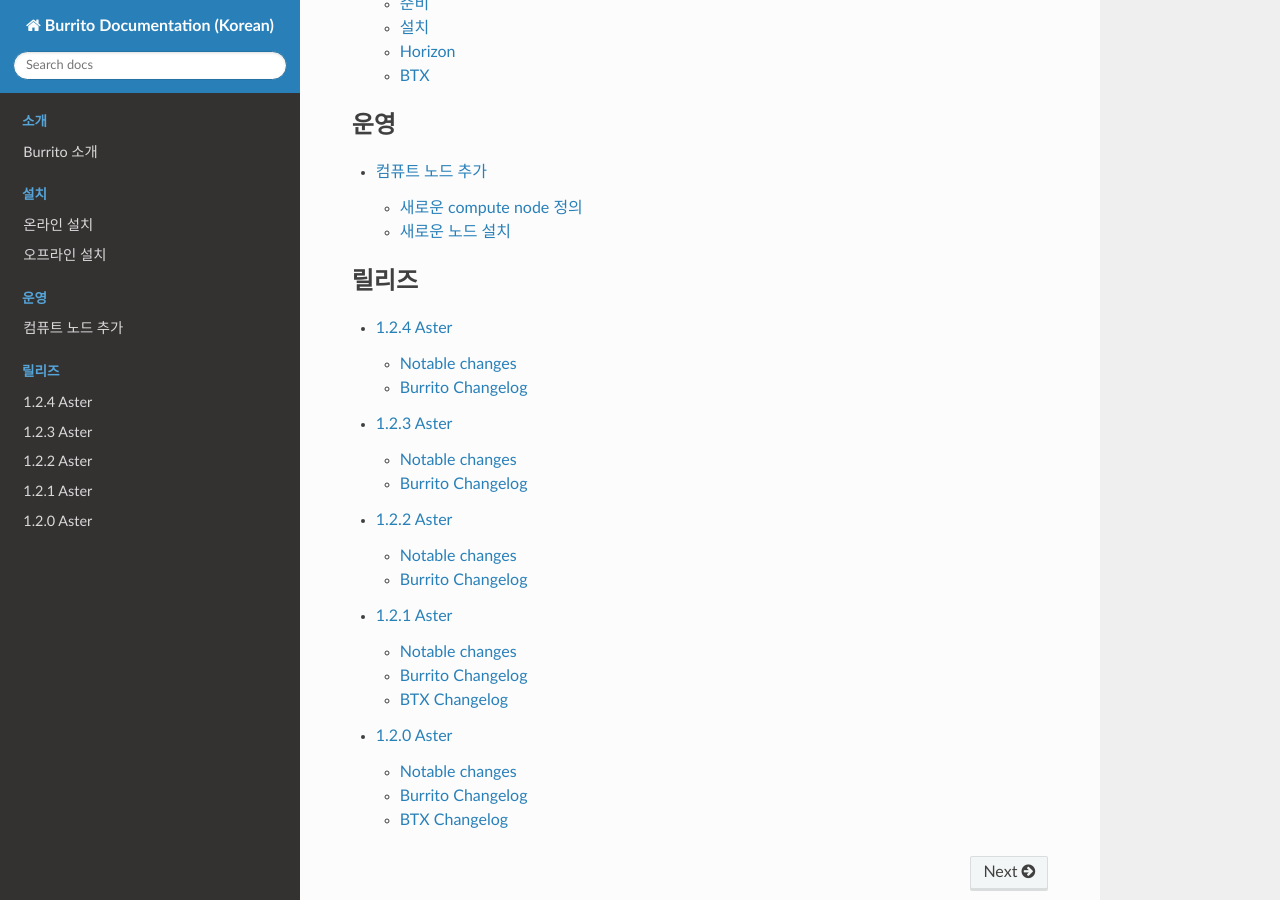
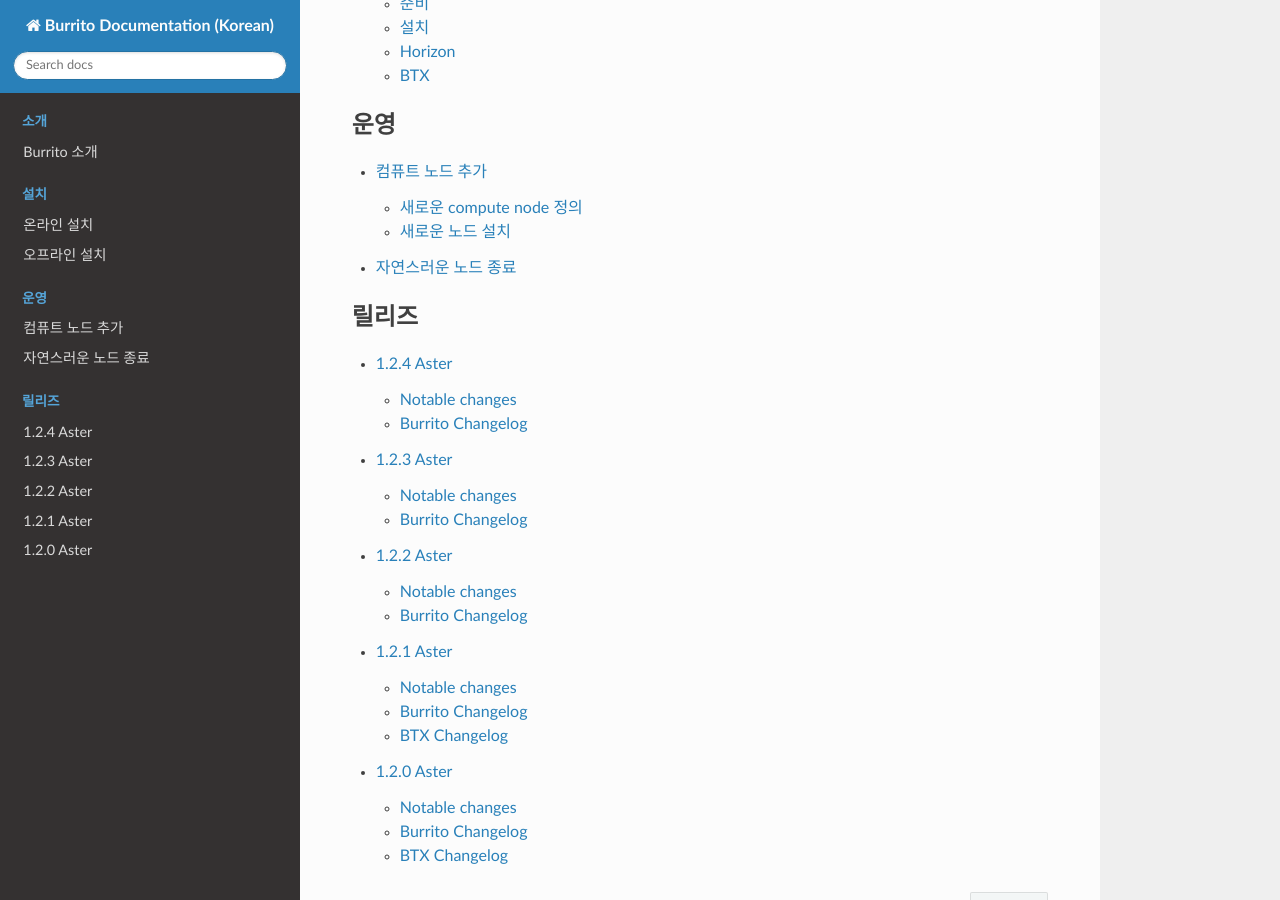
Before and after one commit to iorchard/burrito_docs_ko, a Sphinx documentation site: the page built from source/index.rst, in a window 1280 px wide and 900 px high, scrolled down 853 px. Built offline with Sphinx 7.4.7 and the Read the Docs theme 2.0.0, drawn with Linux system fonts in a browser that asks for light colours.

Commit message:
add index

```diff
--- a/source/index.rst
+++ b/source/index.rst
@@ -25,6 +25,7 @@
    :maxdepth: 2
 
    컴퓨트 노드 추가 <operation/add_compute_node>
+   자연스러운 노드 종료 <operation/graceful_node_shutdown>
 
 .. toctree::
    :caption: 릴리즈
```
